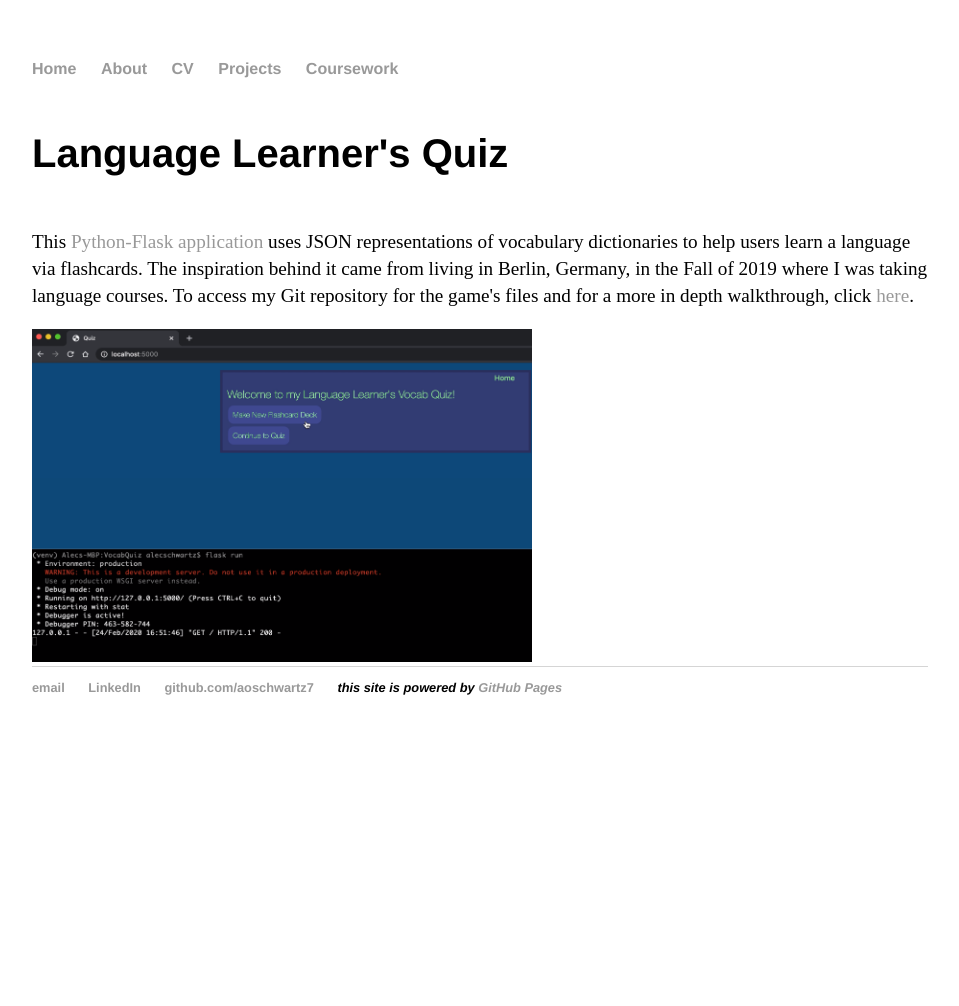
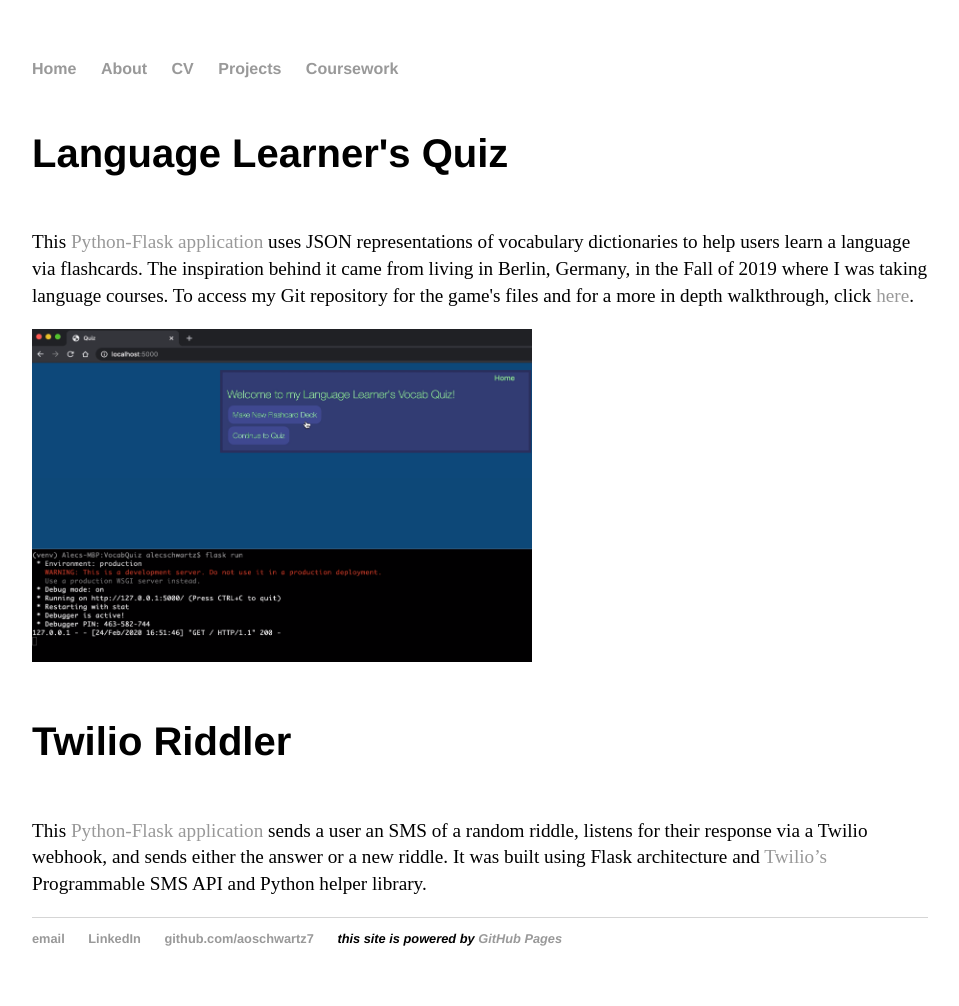
Before and after one commit to aoschwartz7/aoschwartz7.github.io, a Jekyll site: the page built from site/projects.html, in a window 1280 px wide. Shown: the whole page, without its empty margins (160-1119 px from the left). Built offline with Jekyll 4.4.1, drawn with Linux system fonts in a browser that asks for light colours; before the commit the page ends 900 px from its top, so only the background shows below that.

Commit message:
adding Twilio Riddler App to website

```diff
--- a/site/projects.html
+++ b/site/projects.html
@@ -12,3 +12,9 @@ This <a href="https://github.com/aoschwartz7/LanguageQuiz">Python-Flask applicat
 </p>
 
 <img src="/site/WalkthroughTerminalimage.png" alt="Language Learner's App" width="500" height="333">
+
+<h4>Twilio Riddler</h4>
+<p>
+This <a href="https://github.com/aoschwartz7/Twilio">Python-Flask application</a> sends a user an SMS of a random riddle, listens for their response via a Twilio webhook,
+and sends either the answer or a new riddle. It was built using Flask architecture and <a href="https://www.twilio.com/docs/sms/tutorials/how-to-send-sms-messages-python">Twilio’s</a> Programmable SMS API and Python helper library.
+</p>
```
